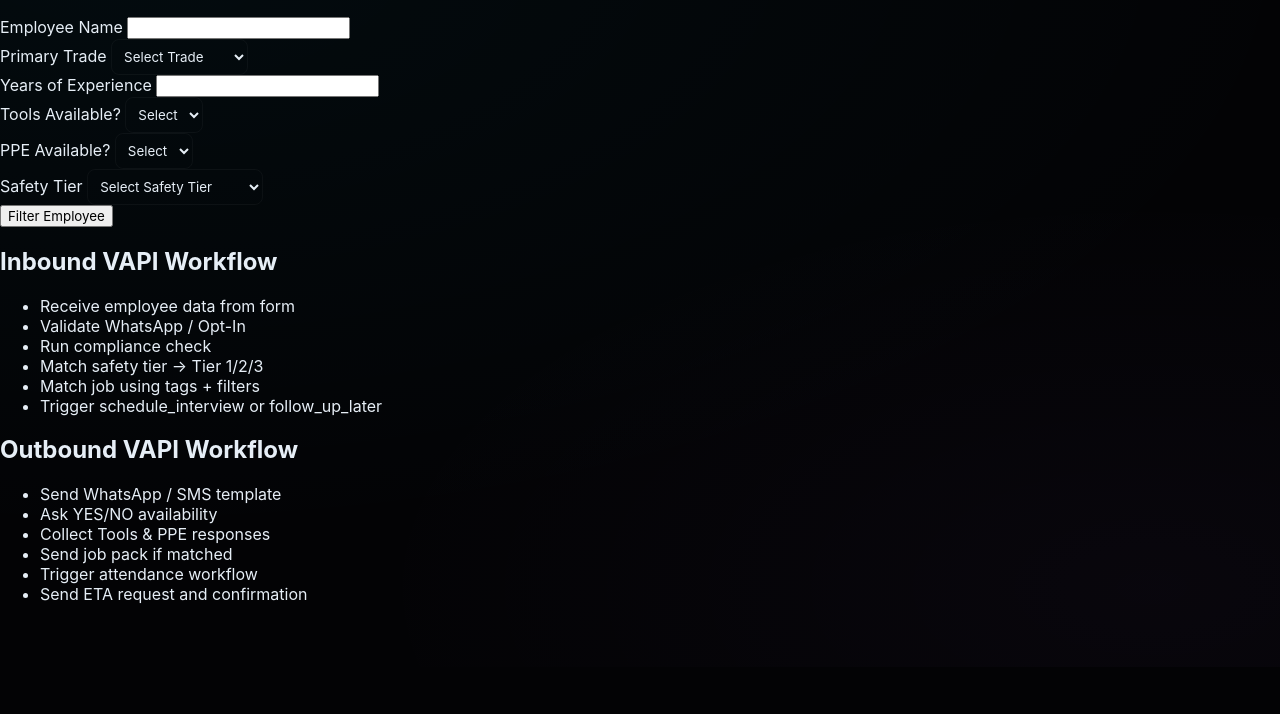
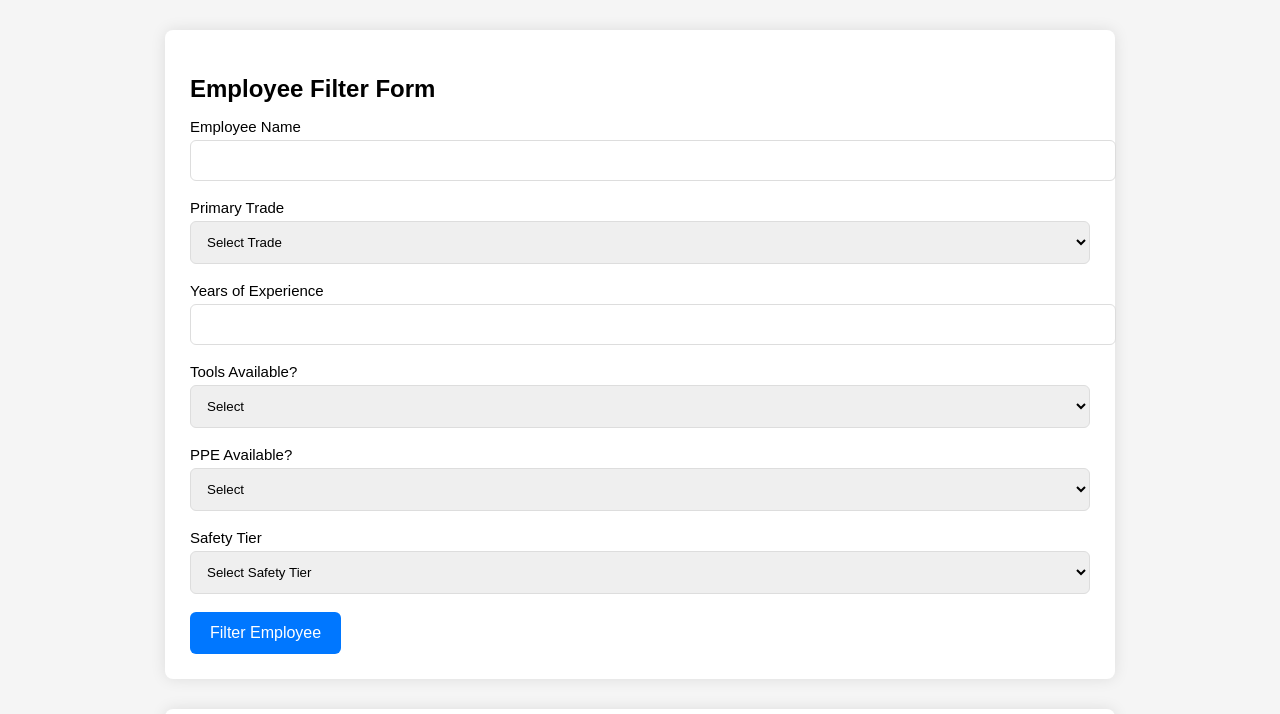
Before and after one commit to vanillacode418-design/kaizen-automation-diary, a website: page index.html in a window 1280 px wide. Shown: the part 154-868 px from the top of the page. Before the commit the page ends 821 px from the top, so only its background shows below. Drawn offline with Linux system fonts and the light colour scheme.

Commit message:
Update style.css

```diff
--- a/style.css
+++ b/style.css
@@ -1,64 +1,66 @@
-:root{
-  --bg:#030305;
-  --panel:#07070a;
-  --neon-blue:#00d0ff;
-  --neon-purple:#b56bff;
-  --neon-green:#2affc2;
-  --muted:#9aa0a6;
-  --glass: rgba(255,255,255,0.03);
-  --accent: linear-gradient(90deg,var(--neon-blue),var(--neon-purple));
-  --shadow: 0 6px 20px rgba(0,0,0,0.8);
+body {
+    margin: 0;
+    font-family: Arial, sans-serif;
+    background: #f5f5f5;
 }
 
-*{box-sizing:border-box;font-family:Inter,ui-sans-serif,system-ui,-apple-system,"Segoe UI",Roboto,"Helvetica Neue",Arial;}
-html,body,#app{height:100%;margin:0;background:radial-gradient(1200px 600px at 10% 10%, rgba(0,208,255,0.04), transparent), radial-gradient(800px 400px at 90% 90%, rgba(181,107,255,0.03), transparent), var(--bg); color:#e6eef6;}
-.topbar{display:flex;justify-content:space-between;align-items:center;padding:12px 20px;background:linear-gradient(180deg, rgba(255,255,255,0.02), transparent);backdrop-filter: blur(4px);border-bottom:1px solid rgba(255,255,255,0.03);}
-.topbar h1{margin:0;font-size:18px;color:var(--neon-blue);letter-spacing:0.5px;}
-.topbar .meta{margin-left:10px;color:var(--muted);font-size:13px;}
-.inline-input{background:transparent;border:1px dashed rgba(255,255,255,0.03);color:inherit;padding:4px 8px;border-radius:6px;width:180px;}
+header {
+    background: #222;
+    color: white;
+    padding: 20px;
+    text-align: center;
+}
 
-.layout{display:grid;grid-template-columns:280px 1fr 330px;gap:18px;padding:18px;height:calc(100% - 120px);box-sizing:border-box;}
-.sidebar{background:var(--panel);padding:12px;border-radius:12px;box-shadow:var(--shadow);overflow:auto;border:1px solid rgba(255,255,255,0.02);}
-.right-rail{background:var(--panel);padding:12px;border-radius:12px;box-shadow:var(--shadow);overflow:auto;border:1px solid rgba(255,255,255,0.02);}
-.main{background:linear-gradient(180deg, rgba(255,255,255,0.01), transparent);padding:12px;border-radius:12px;overflow:auto;border:1px solid rgba(255,255,255,0.02);}
+.container {
+    background: white;
+    width: 90%;
+    max-width: 900px;
+    margin: 30px auto;
+    padding: 25px;
+    border-radius: 8px;
+    box-shadow: 0 0 15px rgba(0,0,0,0.1);
+}
 
-.panel h3, .panel h4{margin:0 0 8px 0;color:var(--neon-green);}
-.small{padding:8px;}
-.tools-list .tool-row{display:flex;gap:8px;align-items:center;padding:8px;border-radius:8px;background:linear-gradient(90deg, rgba(255,255,255,0.01), transparent);margin-bottom:8px;}
-.form-row{display:flex;flex-direction:column;margin-bottom:8px;font-size:13px;color:var(--muted);}
-.form-row label{font-size:12px;margin-bottom:4px;color:var(--muted);}
-.form-row input, textarea, select{background:transparent;border:1px solid rgba(255,255,255,0.04);color:inherit;padding:8px;border-radius:8px;}
-.small-btn{background:transparent;border:1px solid rgba(255,255,255,0.04);padding:6px 8px;border-radius:6px;color:var(--neon-blue);cursor:pointer;margin-left:6px;}
-.btn{background:transparent;border:1px solid rgba(255,255,255,0.06);padding:8px 12px;border-radius:8px;color:var(--neon-blue);cursor:pointer;margin-left:8px;}
-.btn.neon{background:linear-gradient(90deg,var(--neon-blue),var(--neon-purple));color:#00101a;border:0;box-shadow:0 6px 18px rgba(181,107,255,0.06);}
+h2 {
+    margin-bottom: 15px;
+}
 
-.calc-summary{margin-top:10px;font-size:13px;color:var(--muted);}
-.calc-summary .big{margin-top:8px;font-size:16px;color:var(--neon-green);}
+.form-group {
+    margin-bottom: 18px;
+}
 
-.roadmap .day{background:linear-gradient(180deg, rgba(255,255,255,0.01), transparent);border-radius:10px;padding:10px;margin-bottom:10px;border:1px solid rgba(255,255,255,0.02);}
-.day .day-header{display:flex;justify-content:space-between;align-items:center;cursor:pointer;}
-.day h3{margin:0;color:var(--neon-purple);}
-.task{display:flex;align-items:flex-start;gap:10px;padding:8px;border-radius:8px;margin-top:8px;background:rgba(255,255,255,0.01);}
-.task .title{flex:1;}
-.task small{display:block;color:var(--muted);font-size:12px;}
-.checkbox{width:18px;height:18px;border-radius:4px;background:transparent;border:1px solid rgba(255,255,255,0.06);display:inline-flex;align-items:center;justify-content:center;cursor:pointer;}
-.checkbox.done{background:linear-gradient(90deg,var(--neon-blue),var(--neon-green));border:0;color:#001;}
-.progress-track{width:200px;height:8px;background:rgba(255,255,255,0.03);border-radius:99px;margin-left:8px;overflow:hidden;}
-.progress-bar{height:100%;width:0%;background:linear-gradient(90deg,var(--neon-blue),var(--neon-purple));transition:width 600ms cubic-bezier(.2,.9,.3,1);}
-.progress-wrap{display:flex;align-items:center;gap:8px;}
-.progress-pct{font-weight:700;color:var(--neon-green);min-width:40px;text-align:right;font-size:13px;}
+label {
+    display: block;
+    font-size: 15px;
+    margin-bottom: 5px;
+}
 
-.bottombar{position:fixed;left:18px;right:18px;bottom:12px;background:linear-gradient(180deg, rgba(0,0,0,0.5), rgba(0,0,0,0.7));padding:10px;border-radius:10px;display:flex;justify-content:space-between;align-items:center;border:1px solid rgba(255,255,255,0.03);}
+input, select {
+    width: 100%;
+    padding: 12px;
+    border: 1px solid #ddd;
+    border-radius: 6px;
+}
 
-.modal{position:fixed;left:0;right:0;top:0;bottom:0;background:rgba(0,0,0,0.6);display:flex;align-items:center;justify-content:center;}
-.modal.hidden{display:none;}
-.modal-content{background:linear-gradient(180deg, rgba(10,10,12,0.95), rgba(6,6,8,0.95));padding:18px;border-radius:12px;width:min(980px,95%);max-height:80%;overflow:auto;border:1px solid rgba(255,255,255,0.03);}
-.close{background:transparent;border:0;color:var(--muted);position:absolute;right:24px;top:20px;font-size:18px;cursor:pointer;}
+button {
+    padding: 12px 20px;
+    background: #0077ff;
+    color: white;
+    border: none;
+    border-radius: 6px;
+    cursor: pointer;
+    font-size: 16px;
+}
 
-@media (max-width:1100px){
-  .layout{grid-template-columns:1fr;grid-auto-rows:auto;padding:12px;gap:12px;height:auto;}
-  .right-rail{order:3;}
-  .sidebar{order:1;}
-  .main{order:2;}
-  .bottombar{left:10px;right:10px;bottom:10px;}
+button:hover {
+    background: #0059cc;
 }
+
+.workflow ul {
+    padding-left: 20px;
+    margin-bottom: 25px;
+}
+
+.workflow li {
+    margin-bottom: 8px;
+}
```
